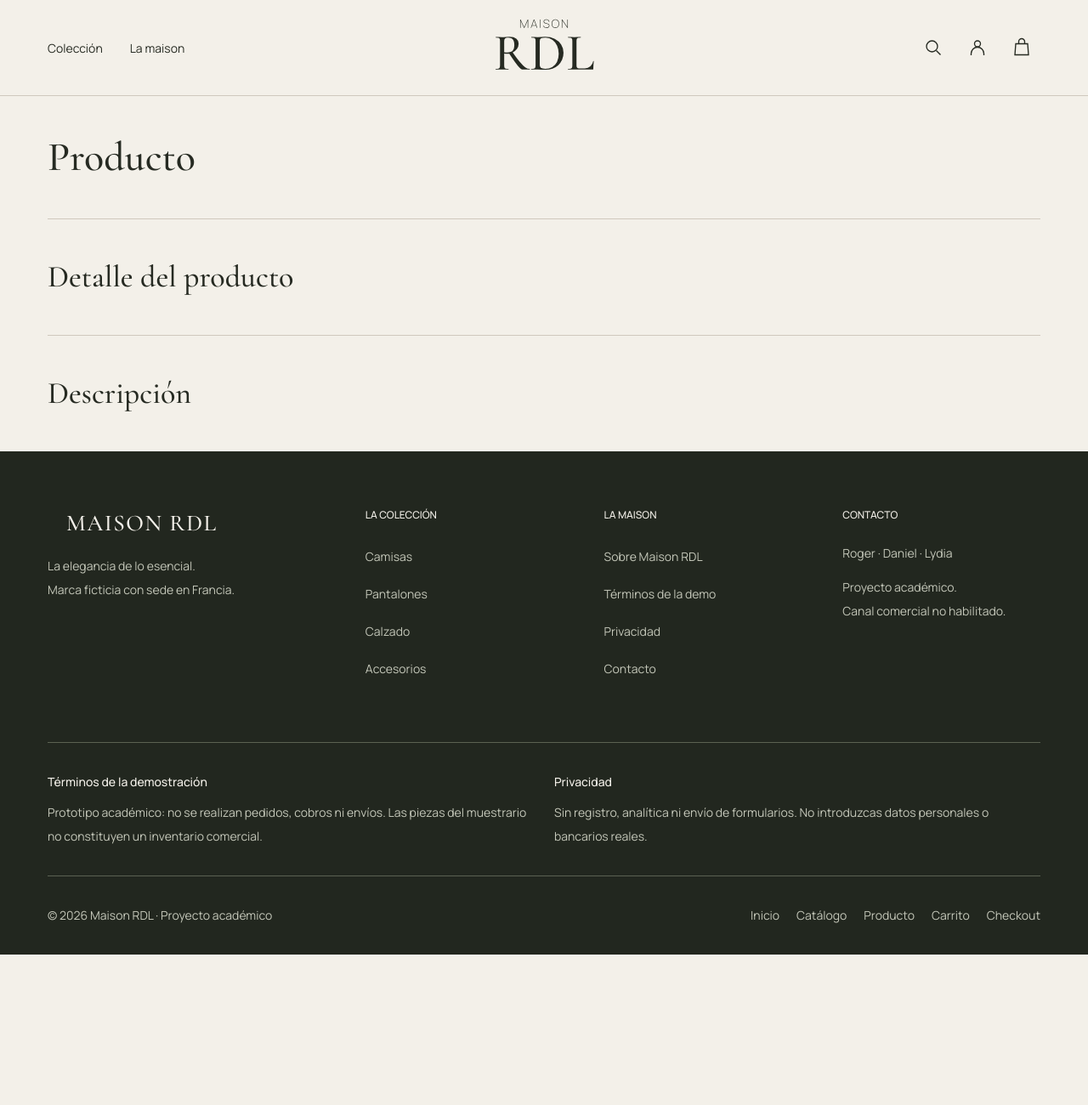
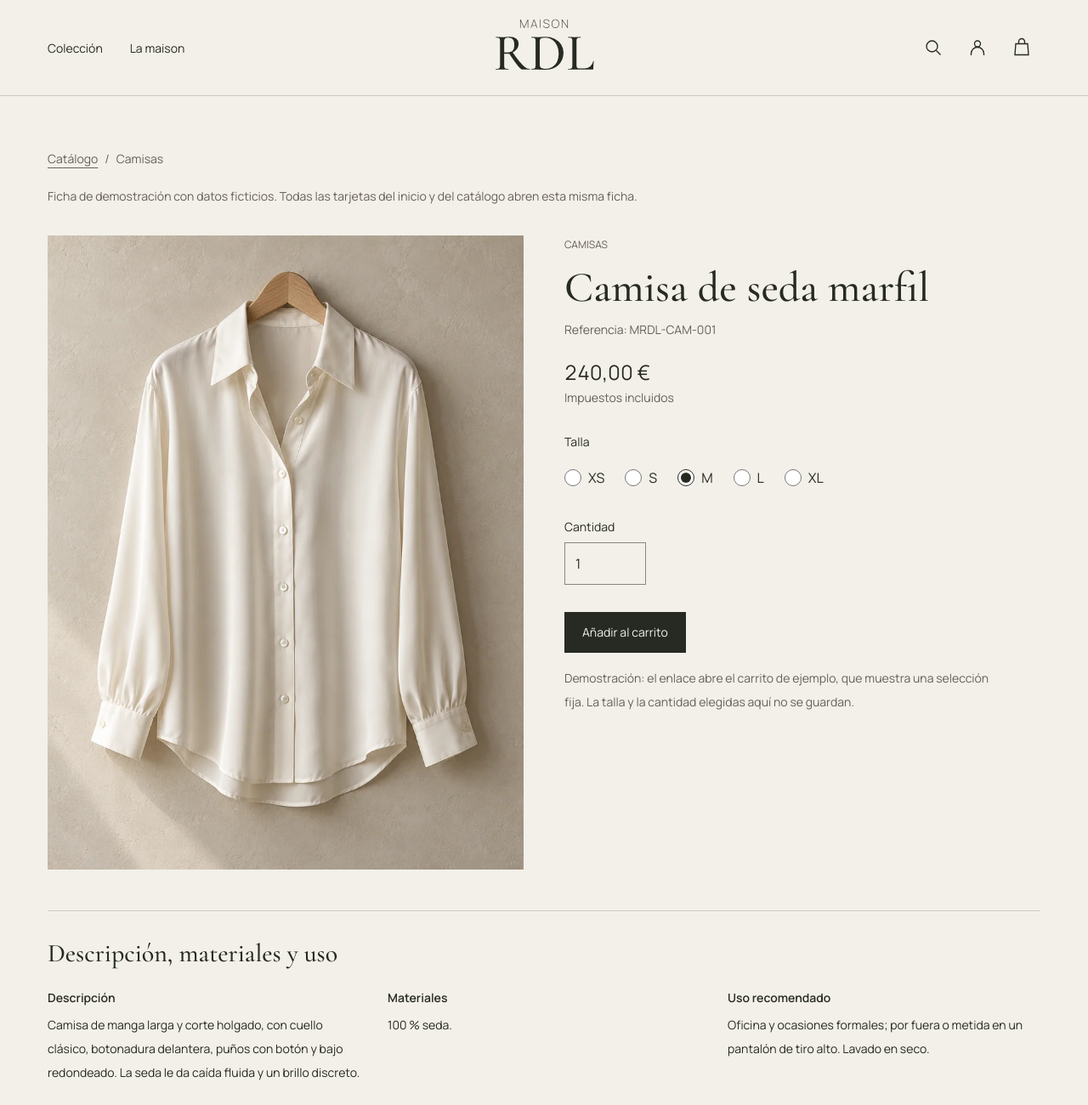
Before and after one commit to 4GeeksAcademy/Mi-primer-proyecto-profesional-colaborativo-L-G-R-D, a website: page producto.html in a window 1280 px wide. Shown: the top 1300 px of the page at 85% size. Before the commit the page ends 1123 px from the top, so only its background shows below. Drawn offline with Linux system fonts and the light colour scheme.

Commit message:
feat: completar ficha de producto con datos, talla, cantidad y descripción (T06)
Camisa de seda marfil del inventario común a dos columnas en escritorio,
coherente con la primera línea del carrito. Añadir al carrito enlaza al
carrito de ejemplo sin guardar la selección.

Co-Authored-By: Claude Opus 5.5 <noreply@anthropic.com>

```diff
--- a/producto.html
+++ b/producto.html
@@ -8,7 +8,6 @@
   <link rel="stylesheet" href="assets/css/styles.css">
 </head>
 <body class="bg-ivory text-ink font-body antialiased">
-  <!-- Esqueleto T01. Navbar, footer y composición definitivos: T02 y diseño de Roger. -->
   <a class="skip-link" href="#contenido">Saltar al contenido</a>
 
 <header class="site-header">
@@ -59,23 +58,66 @@
   <a class="text-link mt-6 inline-block text-sm" href="catalogo.html">Continuar sin registrarse</a>
 </section>
 
-  <main id="contenido">
-    <div class="mx-auto max-w-[1440px] px-5 sm:px-8 lg:px-14">
-      <div class="py-12">
-        <h1 class="font-display text-5xl">Producto</h1>
+  <main id="contenido" class="site-container py-12 lg:py-16">
+    <nav aria-label="Ruta de navegación">
+      <ol class="flex flex-wrap gap-x-2 text-sm text-muted">
+        <li><a class="text-link" href="catalogo.html">Catálogo</a></li>
+        <li aria-hidden="true">/</li>
+        <li>Camisas</li>
+      </ol>
+    </nav>
+    <p class="mt-5 max-w-3xl text-sm leading-7 text-muted">Ficha de demostración con datos ficticios. Todas las tarjetas del inicio y del catálogo abren esta misma ficha.</p>
+
+    <section class="mt-8 grid gap-8 lg:grid-cols-2 lg:gap-12" aria-labelledby="detalle-titulo">
+      <div class="min-w-0 bg-stone">
+        <img class="w-full" src="assets/images/shirt.webp" width="850" height="1133" fetchpriority="high" alt="Camisa de seda marfil de manga larga colgada en una percha de madera">
       </div>
-      <section class="py-12 border-t border-line" aria-labelledby="detalle-titulo">
-        <h2 id="detalle-titulo" class="font-display text-4xl">Detalle del producto</h2>
-        <!-- T06: imagen y datos a dos columnas (nombre, referencia, talla, precio, cantidad y Añadir al carrito). -->
-      </section>
-      <section class="py-12 border-t border-line" aria-labelledby="descripcion-titulo">
-        <h2 id="descripcion-titulo" class="font-display text-4xl">Descripción</h2>
-        <!-- T06: descripción detallada, materiales y uso recomendado. -->
-      </section>
-    </div>
+      <div class="min-w-0">
+        <p class="eyebrow text-muted">Camisas</p>
+        <h1 id="detalle-titulo" class="section-title mt-3">Camisa de seda marfil</h1>
+        <p class="mt-3 text-sm text-muted">Referencia: MRDL-CAM-001</p>
+        <p class="mt-6 text-2xl tabular-nums">240,00 €</p>
+        <p class="mt-1 text-sm text-muted">Impuestos incluidos</p>
+
+        <fieldset class="mt-8">
+          <legend class="mb-2 text-sm">Talla</legend>
+          <div class="flex flex-wrap gap-x-6">
+            <label class="flex min-h-12 items-center gap-2"><input class="choice" type="radio" name="talla" value="XS"> XS</label>
+            <label class="flex min-h-12 items-center gap-2"><input class="choice" type="radio" name="talla" value="S"> S</label>
+            <label class="flex min-h-12 items-center gap-2"><input class="choice" type="radio" name="talla" value="M" checked> M</label>
+            <label class="flex min-h-12 items-center gap-2"><input class="choice" type="radio" name="talla" value="L"> L</label>
+            <label class="flex min-h-12 items-center gap-2"><input class="choice" type="radio" name="talla" value="XL"> XL</label>
+          </div>
+        </fieldset>
+        <div class="mt-6">
+          <label class="mb-2 block text-sm" for="cantidad">Cantidad</label>
+          <input class="field w-24" id="cantidad" type="number" min="1" max="9" value="1" inputmode="numeric">
+        </div>
+        <a class="btn mt-8" href="carrito.html" aria-describedby="compra-ayuda">Añadir al carrito</a>
+        <p id="compra-ayuda" class="mt-4 max-w-lg text-sm leading-7 text-muted">Demostración: el enlace abre el carrito de ejemplo, que muestra una selección fija. La talla y la cantidad elegidas aquí no se guardan.</p>
+      </div>
+    </section>
+
+    <section class="mt-12 border-t border-line pt-8" aria-labelledby="descripcion-titulo">
+      <h2 id="descripcion-titulo" class="font-display text-3xl">Descripción, materiales y uso</h2>
+      <div class="mt-6 grid gap-8 lg:grid-cols-3">
+        <div>
+          <h3 class="text-sm font-semibold">Descripción</h3>
+          <p class="mt-2 text-sm leading-7">Camisa de manga larga y corte holgado, con cuello clásico, botonadura delantera, puños con botón y bajo redondeado. La seda le da caída fluida y un brillo discreto.</p>
+        </div>
+        <div>
+          <h3 class="text-sm font-semibold">Materiales</h3>
+          <p class="mt-2 text-sm leading-7">100 % seda.</p>
+        </div>
+        <div>
+          <h3 class="text-sm font-semibold">Uso recomendado</h3>
+          <p class="mt-2 text-sm leading-7">Oficina y ocasiones formales; por fuera o metida en un pantalón de tiro alto. Lavado en seco.</p>
+        </div>
+      </div>
+    </section>
   </main>
 
-<!-- T02/T04: categorías, legal, marca y contacto con destinos reales. -->
+<!-- Footer compartido: copia de src/partials/footer.html. -->
 <footer class="on-dark bg-night text-ivory">
   <div class="site-container grid gap-10 py-12 sm:grid-cols-2 lg:grid-cols-[1.4fr_1fr_1fr_1fr] lg:gap-12 lg:py-16">
     <div id="marca">
```
Also changed, not shown: assets/css/styles.css.
